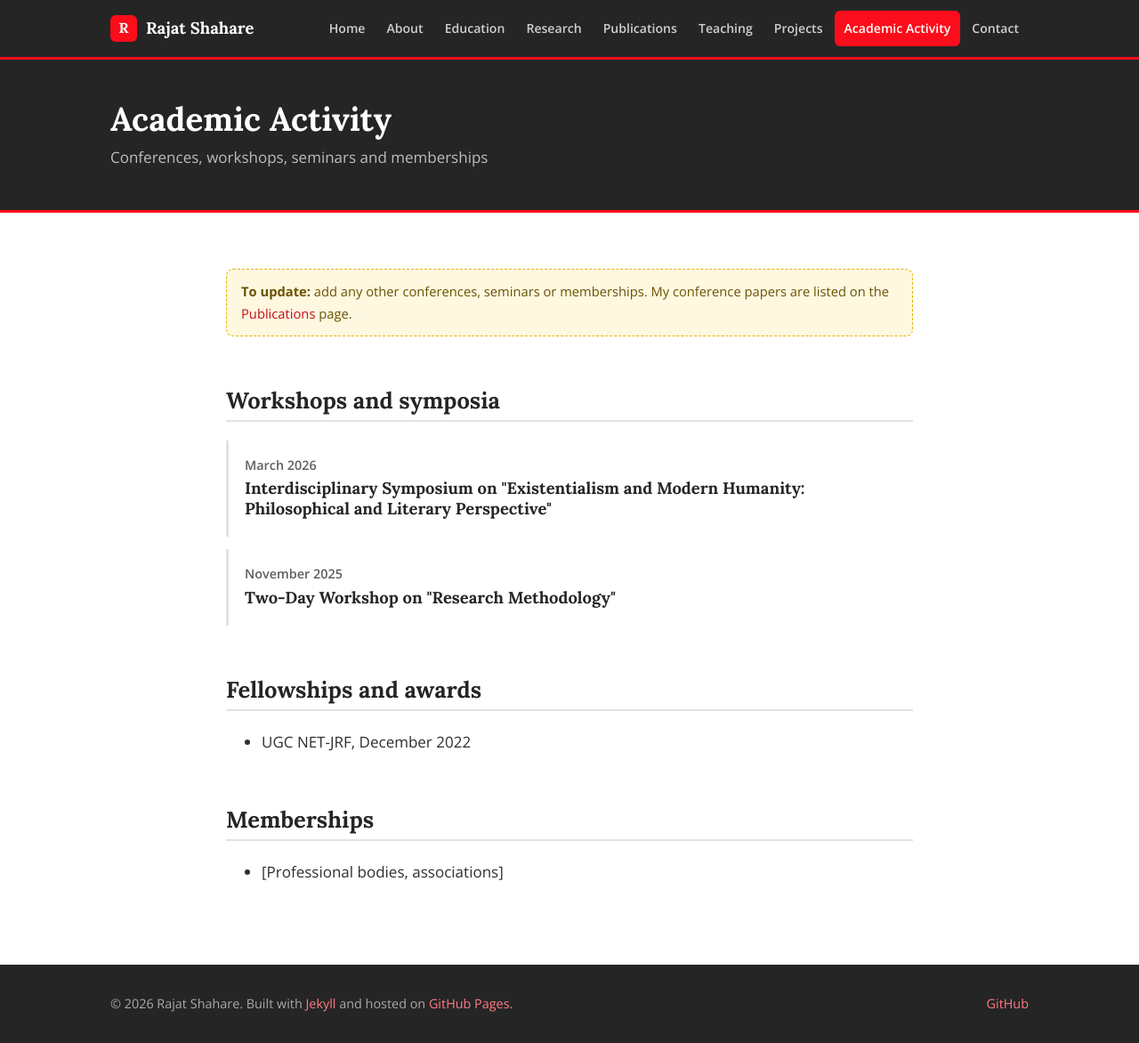
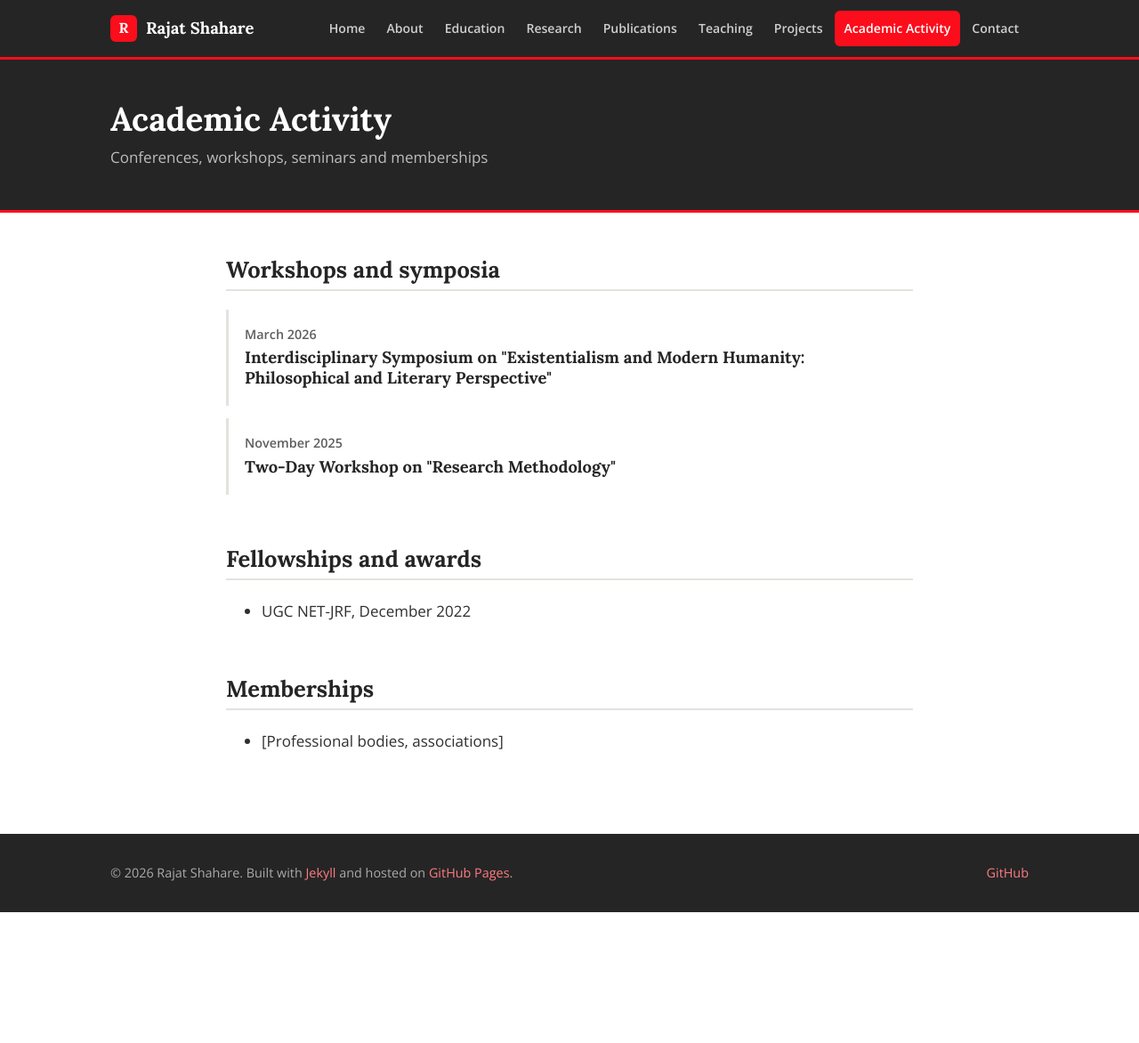
Before and after one commit to therajatshahare/therajatshahare.github.io, a Jekyll site: the page built from academic-activity.md, in a window 1280 px wide and 1172 px high. Shown: the whole window at 89% size. Built offline with Jekyll 4.4.1, drawn with Linux system fonts in a browser that asks for light colours.

Commit message:
Update academic-activity.md

```diff
--- a/academic-activity.md
+++ b/academic-activity.md
@@ -4,7 +4,6 @@ title: Academic Activity
 subtitle: Conferences, workshops, seminars and memberships
 permalink: /academic-activity/
 ---
-<p class="todo"><strong>To update:</strong> add any other conferences, seminars or memberships. My conference papers are listed on the <a href="{{ '/publications/' | relative_url }}">Publications</a> page.</p>
 
 ## Workshops and symposia
 
```
